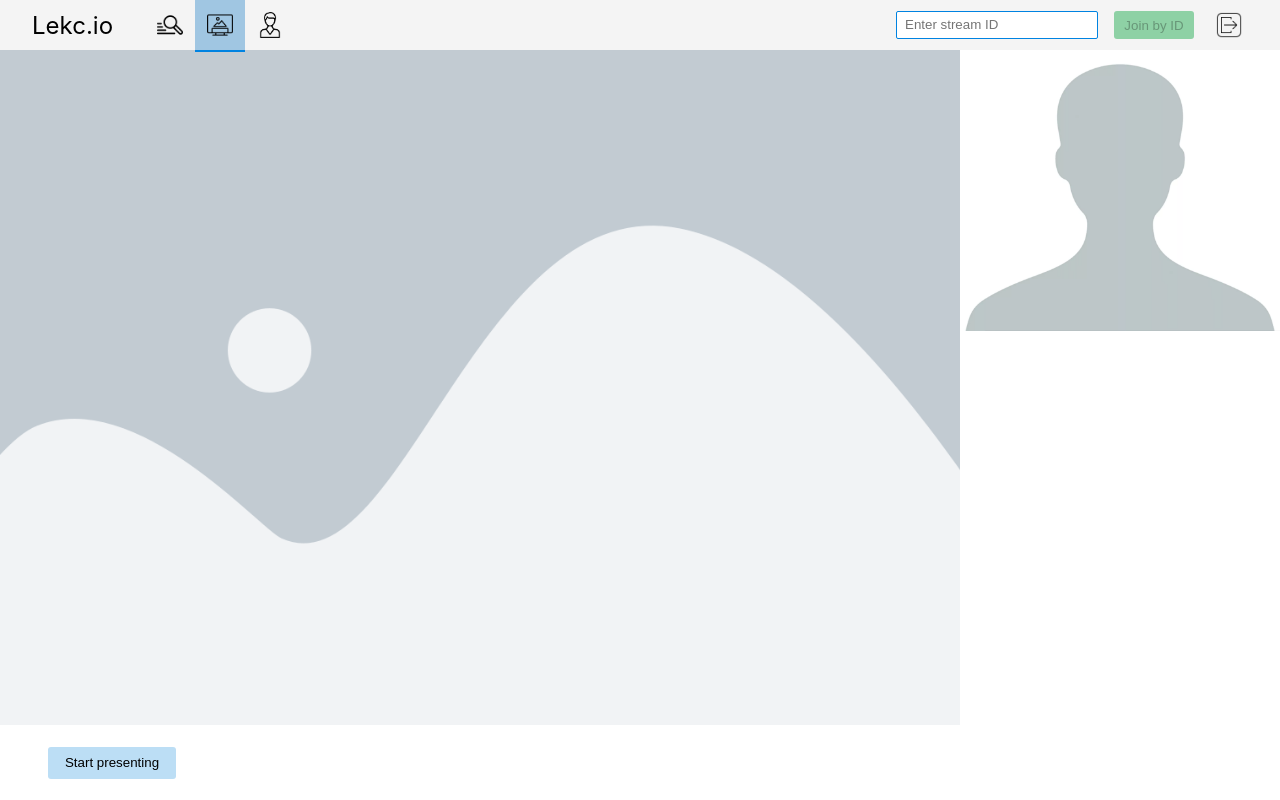
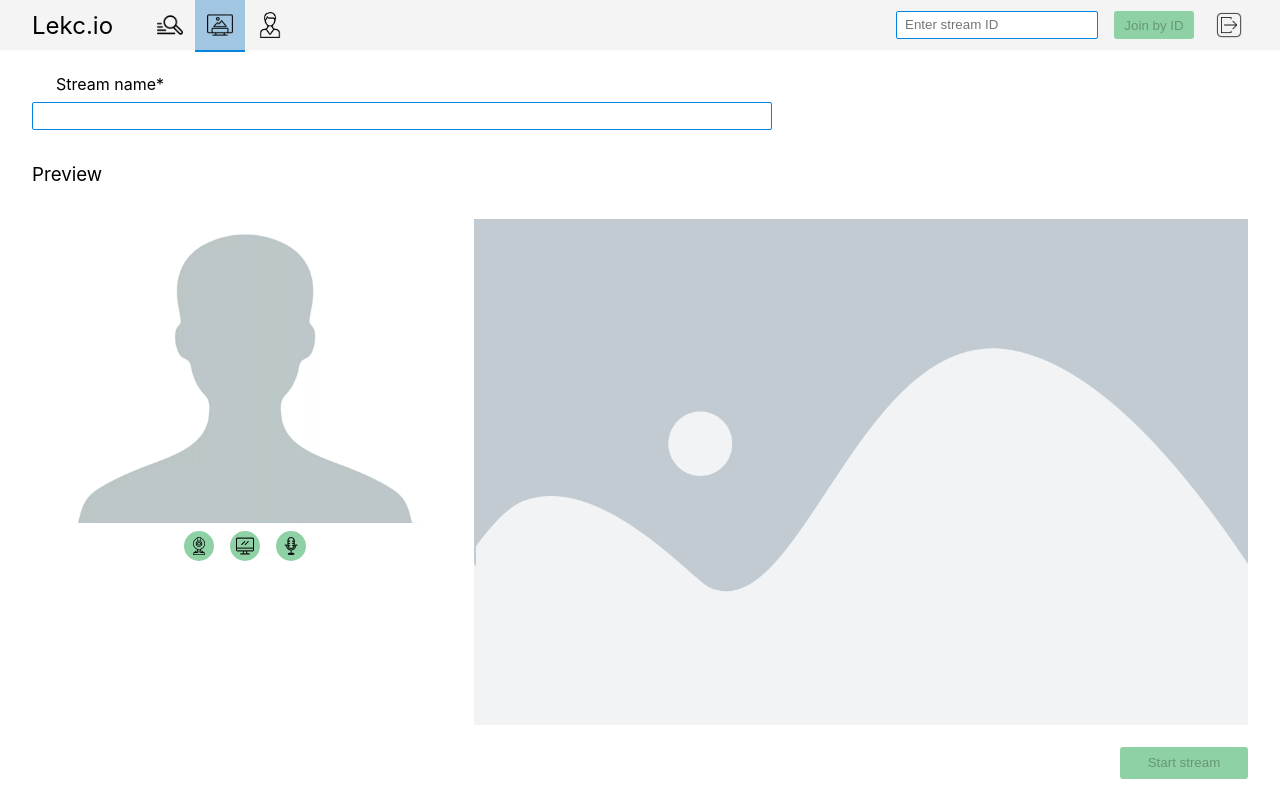
Before and after one commit to kekasquad/lekc.io, a React (Create React App) app in the folder frontend/: page /presenter in a window 1280 px wide. Built offline with nearby package versions, Linux system fonts and the light colour scheme; sample sign-in values are in the browser's storage.

Commit message:
Layout for stream creating (mock version)

```diff
--- a/frontend/src/StreamPresenter/StreamPresenter.css
+++ b/frontend/src/StreamPresenter/StreamPresenter.css
@@ -1,6 +1,8 @@
 .StreamPresenter-window_container, .StreamPresenter-component, .StreamPresenter-control_buttons_group,
 .StreamPresenter-side_block, #StreamPresenter-screen_video, #StreamPresenter-webcam_video,
-.StreamPresenter-chat_block {
+.StreamPresenter-chat_block, .StreamPresenter-stream_create_component, .StreamPresenter-stream_name_block,
+.StreamPresenter-create_component_footer, #StreamPresenter-webcam_preview_video, #StreamPresenter-screen_preview_video,
+.StreamPresenter-screen_preview_block, .StreamPresenter-webcam_preview_container {
     width: 100%;
     height: 100%;
     overflow: hidden;
@@ -41,13 +43,13 @@
     grid-template-rows: 5fr 7fr;
 }
 
-#StreamPresenter-screen_video {
+#StreamPresenter-screen_video, #StreamPresenter-screen_preview_video {
     background-image: url('../assets/stream-screen-placeholder.png');
     background-size: cover;
     background-position: center;
 }
 
-#StreamPresenter-webcam_video {
+#StreamPresenter-webcam_video, #StreamPresenter-webcam_preview_video {
     background-image: url('../assets/stream-webcam-placeholder.png');
     background-size: auto 100%;
     background-position: center;
@@ -76,3 +78,76 @@
     height: 25px;
     margin: 0 0.5rem;
 }
+
+/*------------------------------------------------------*/
+
+.StreamPresenter-stream_create_component {
+    display: grid;
+    padding: 0 2rem;
+    box-sizing: border-box;
+    grid-template-rows: 15% 75% 10%;
+}
+
+.StreamPresenter-stream_create_component h3 {
+    font-weight: normal;
+}
+
+.StreamPresenter-stream_name_block {
+    display: flex;
+    align-items: center;
+    justify-content: flex-start;
+}
+
+.StreamPresenter-stream_name_form {
+    width: 60%;
+    padding: 0.5rem 0;
+}
+
+.StreamPresenter-stream_name_form input {
+    width: 100%;
+    margin: 0.5rem auto;
+}
+
+.StreamPresenter-stream_name_form label {
+    display: block;
+    margin-left: 1.5rem;
+}
+
+.StreamPresenter-stream_settings_block {
+    display: grid;
+    grid-template-rows: 10% 90%;
+    grid-template-columns: 35% minmax(0, 65%);
+    column-gap: 1rem;
+    grid-template-areas:
+        'header header'
+        'webcam screen';
+}
+.StreamPresenter-stream_settings_block > h3 {
+    margin: 0;
+    vertical-align: center;
+    grid-area: header;
+}
+
+.StreamPresenter-webcam_preview_block {
+    grid-area: webcam;
+    display: grid;
+    grid-template-rows: minmax(0, 60%) minmax(0,1fr);
+}
+
+.StreamPresenter-screen_preview_block {
+    grid-area: screen;
+}
+
+.StreamPresenter-settings_controls_block {
+    display: flex;
+    align-items: flex-start;
+    justify-content: center;
+    column-gap: 1rem;
+    padding-top: 0.5rem;
+}
+
+.StreamPresenter-create_component_footer {
+    display: flex;
+    align-items: center;
+    justify-content: flex-end;
+}
--- a/frontend/src/StreamPresenter/StreamPresenter.tsx
+++ b/frontend/src/StreamPresenter/StreamPresenter.tsx
@@ -22,6 +22,8 @@ interface IProps {
 interface IState {
     streamId: string;
     stream: Stream | null;
+    streamName: string;
+    streamNameError: string;
     streamViewersCount: number;
     socket: Socket | null;
     screenVideo: HTMLVideoElement | null;
@@ -39,6 +41,8 @@ class StreamPresenter extends React.Component<IProps, IState> {
         this.state = {
             streamId: '',
             stream: null,
+            streamName: '',
+            streamNameError: '',
             streamViewersCount: 0,
             socket: null,
             screenVideo: null,
@@ -53,11 +57,16 @@ class StreamPresenter extends React.Component<IProps, IState> {
         this.changeWebcamMode = this.changeWebcamMode.bind(this);
         this.changeScreenMode = this.changeScreenMode.bind(this);
         this.changeAudioMode = this.changeAudioMode.bind(this);
+        this.handleStreamNameChange = this.handleStreamNameChange.bind(this);
     }
 
     componentWillUnmount() {
         this.state.socket?.disconnect();
         this.state.stream?.stop();
+    }
+
+    handleStreamNameChange(event: React.ChangeEvent<HTMLInputElement>): void {
+        this.setState({ streamName: event.target.value });
     }
 
     async startPresenter(): Promise<void> {
@@ -76,6 +85,10 @@ class StreamPresenter extends React.Component<IProps, IState> {
                 document.querySelector('#StreamPresenter-webcam_video') as HTMLVideoElement;
 
             socket.on('connect_error', (err: Error) => {
+                this.props.showNotification(
+                    'error', 'Unable to start stream.' +
+                    ' It may be caused by authentication or internet errors. Please, try again', 3000
+                );
                 console.log('Socket connect error', err);
             });
 
@@ -95,6 +108,10 @@ class StreamPresenter extends React.Component<IProps, IState> {
                         }
                     );
                 } else {
+                    this.props.showNotification(
+                        'error', 'Unable to start stream.' +
+                        ' It may be caused by authentication or internet errors. Please, try again', 3000
+                    );
                     console.error('Cannot start stream');
                 }
             });
@@ -110,6 +127,7 @@ class StreamPresenter extends React.Component<IProps, IState> {
             this.state.stream.stop();
             this.state.socket?.disconnect();
             this.setState({ stream: null, socket: null, streamId: '', });
+            this.props.history.push('/');
         } else {
             console.error('No active stream');
         }
@@ -146,6 +164,8 @@ class StreamPresenter extends React.Component<IProps, IState> {
         return (
             <div className='StreamPresenter-window_container'>
                 <NavBar currentTab={1} showNotification={this.props.showNotification}/>
+                {
+                    this.state.stream ?
                     <div className="StreamPresenter-component">
                         <div className='StreamPresenter-main_area'>
                             <video id='StreamPresenter-screen_video' autoPlay={true}></video>
@@ -159,53 +179,75 @@ class StreamPresenter extends React.Component<IProps, IState> {
                         </div>
 
                         <div className='StreamPresenter-control_buttons_group'>
-                        {
-                            this.state.stream ?
                             <button id='StreamPresenter-start_stop_button'
                                     className='common_button red_button'
-                                        onClick={ this.stop }>Stop presenting</button> :
-                                <button id='StreamPresenter-start_stop_button'
-                                        className='common_button'
-                                        onClick={ this.startPresenter }>Start presenting</button>
-                        }
-                        {
-                            this.state.stream ?
+                                    onClick={ this.stop }>Stop stream</button>
                             <button className={ `round_button ${this.state.webcamEnabled ? 'green_button' : 'red_button'}` }
                                     onClick={ this.changeWebcamMode }>
                                 <img src={webcamTurnButton} alt='Turn on/off webcam'/>
-                                </button> : ''
-                        }
-                        {
-                            this.state.stream ?
+                            </button>
                             <button className={ `round_button ${this.state.screenEnabled ? 'green_button' : 'red_button'}` }
                                     onClick={ this.changeScreenMode }>
                                 <img src={screenTurnButton} alt='Turn on/off screen sharing'/>
-                                </button> : ''
-                        }
-                        {
-                            this.state.stream ?
+                            </button>
                             <button className={ `round_button ${this.state.audioEnabled ? 'green_button' : 'red_button'}` }
                                     onClick={ this.changeAudioMode }>
                                 <img src={microTurnButton} alt='Turn on/off micro'/>
-                                </button> : ''
-                        }
-                        {
-                            this.state.stream ?
+                            </button>
                             <div className='StreamPresenter-stream_id_block'>
                                 <span>Stream ID: </span>
                                 <input type='text' value={this.state.streamId} readOnly={true} />
                                 <span>Stream Link: {`${window.location.origin}/stream/${this.state.streamId}`}</span>
-                                </div> : ''
-                        }
-                        {
-                            this.state.stream ?
+                            </div>
                             <div className='StreamPresenter-viewers_count_block'>
                                 <img className='StreamPresenter-viewers_icon' src={viewersIcon}/>
                                 <span>{ this.state.streamViewersCount }</span>
-                                </div> : ''
-                        }
                             </div>
                         </div>
+                    </div> :
+
+                    <div className='StreamPresenter-stream_create_component'>
+                        <div className='StreamPresenter-stream_name_block'>
+                            <div className='StreamPresenter-stream_name_form'>
+                                <label>Stream name*<span className="form_error">{this.state.streamNameError}</span>
+                                </label>
+                                <input
+                                    type='text' name='login'
+                                    value={this.state.streamName}
+                                    onChange={this.handleStreamNameChange}/>
+                            </div>
+                        </div>
+                        <div className='StreamPresenter-stream_settings_block'>
+                            <h3>Preview</h3>
+                            <div className='StreamPresenter-webcam_preview_block'>
+                                <div className='StreamPresenter-webcam_preview_container'>
+                                    <video id='StreamPresenter-webcam_preview_video' autoPlay={true}></video>
+                                </div>
+                                <div className='StreamPresenter-settings_controls_block'>
+                                    <button className={ `round_button ${this.state.webcamEnabled ? 'green_button' : 'red_button'}` }
+                                            onClick={ this.changeWebcamMode }>
+                                        <img src={webcamTurnButton} alt='Turn on/off webcam'/>
+                                    </button>
+                                    <button className={ `round_button ${this.state.screenEnabled ? 'green_button' : 'red_button'}` }
+                                            onClick={ this.changeScreenMode }>
+                                        <img src={screenTurnButton} alt='Turn on/off screen sharing'/>
+                                    </button>
+                                    <button className={ `round_button ${this.state.audioEnabled ? 'green_button' : 'red_button'}` }
+                                            onClick={ this.changeAudioMode }>
+                                        <img src={microTurnButton} alt='Turn on/off micro'/>
+                                    </button>
+                                </div>
+                            </div>
+                            <div className='StreamPresenter-screen_preview_block'>
+                                <video id='StreamPresenter-screen_preview_video' autoPlay={true}></video>
+                            </div>
+                        </div>
+                        <div className='StreamPresenter-create_component_footer'>
+                            <button className='common_button green_button'
+                                    disabled={!this.state.streamName}>Start stream</button>
+                        </div>
+                    </div>
+                }
             </div>
         );
     }
```
Also changed, not shown: 1 other file (tests, documents, lock files or other folders). Lines whose indentation alone changed are shown as unchanged.
